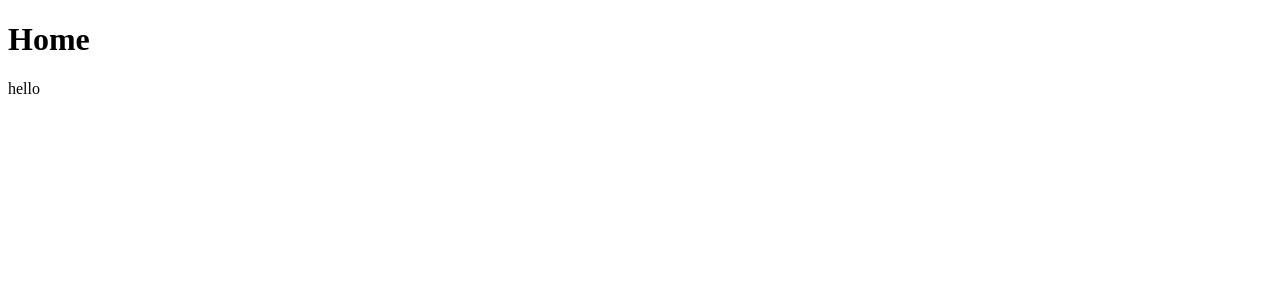
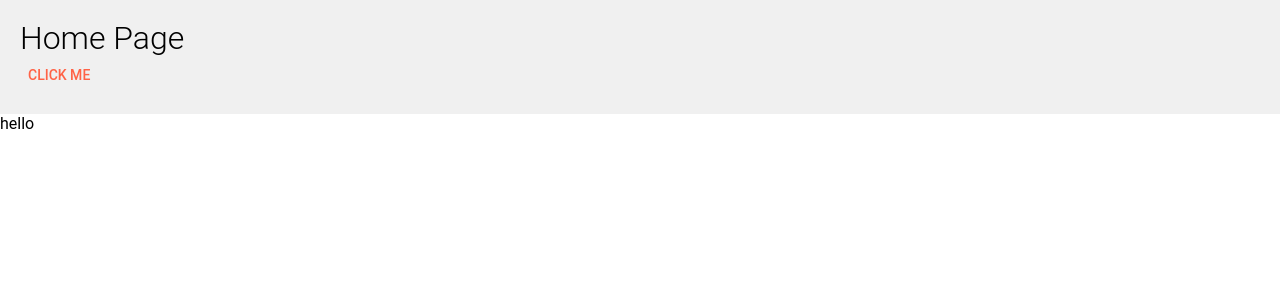
Before and after one commit to inamcode-hub/river_soft_ui, a React (Vite) app: page / in a window 1280 px wide. Shown: the top 300 px of the page. Built offline with nearby package versions, Linux system fonts and the light colour scheme.

Commit message:
material ui added

```diff
--- a/index.html
+++ b/index.html
@@ -2,11 +2,9 @@
 <html lang="en">
   <head>
     <meta charset="UTF-8" />
-    <link rel="icon" type="image/svg+xml" href="/vite.svg" />
-    <meta name="viewport" content="width=device-width, initial-scale=1.0" />
-    <title>
-      River Soft
-    </title>
+    <meta name="viewport" content="initial-scale=1, width=device-width" />
+
+    <title>River Soft</title>
   </head>
   <body>
     <div id="root"></div>
--- a/package.json
+++ b/package.json
@@ -10,12 +10,18 @@
     "preview": "vite preview"
   },
   "dependencies": {
+    "@emotion/react": "^11.11.4",
+    "@emotion/styled": "^11.11.5",
+    "@mui/icons-material": "^5.15.16",
+    "@mui/material": "^5.15.16",
+    "@mui/system": "^5.15.15",
     "@reduxjs/toolkit": "^2.2.3",
     "@stripe/react-stripe-js": "^2.7.0",
     "@stripe/stripe-js": "^3.3.0",
     "axios": "^1.6.8",
     "react": "^18.2.0",
     "react-dom": "^18.2.0",
+    "react-icons": "^5.2.0",
     "react-redux": "^9.1.2",
     "react-router-dom": "^6.23.0"
   },
--- /dev/null
+++ b/src/lib/styles/GlobalStyles.ts
@@ -0,0 +1,13 @@
+// Global reset styles to normalize browser defaults
+export const globalStyles = {
+  '*': {
+    margin: 0,
+    padding: 0,
+    boxSizing: 'border-box',
+  },
+  body: {
+    fontFamily: 'Roboto, Arial, sans-serif',
+    fontSize: '16px',
+    // Add more global styles as needed
+  },
+};
--- /dev/null
+++ b/src/lib/styles/theme.ts
@@ -0,0 +1,32 @@
+// Import necessary modules
+import { createTheme } from '@mui/material/styles';
+
+// Define a custom theme
+const theme = createTheme({
+  palette: {
+    primary: {
+      main: '#FF6347', // Tomato color
+    },
+    secondary: {
+      main: '#4CAF50', // Green color
+    },
+  },
+  typography: {
+    fontFamily: 'Roboto, Arial, sans-serif', // Default font family
+    h1: {
+      fontSize: '2rem', // Custom H1 font size
+    },
+  },
+  components: {
+    // Example: Customize MUI Button component styling
+    MuiButton: {
+      styleOverrides: {
+        root: {
+          borderRadius: 20, // Rounded corners for buttons
+        },
+      },
+    },
+  },
+});
+
+export default theme;
--- a/src/main.tsx
+++ b/src/main.tsx
@@ -1,17 +1,23 @@
 // Import necessary modules
 import React from 'react';
 import ReactDOM from 'react-dom/client';
+import { ThemeProvider } from '@mui/material/styles';
+import { GlobalStyles } from '@mui/material'; // Import GlobalStyles from @mui/material
 import { BrowserRouter as Router } from 'react-router-dom';
+import theme from './lib/styles/theme'; // Custom theme
 import Provider from './lib/redux/Provider';
 import RoutesConfig from './RoutesConfig';
+import { globalStyles } from './lib/styles/GlobalStyles'; // Import global styles
 
-// Render the main application wrapped in a router and provider
 ReactDOM.createRoot(document.getElementById('root') as HTMLElement).render(
   <React.StrictMode>
     <Provider>
-      <Router>
-        <RoutesConfig />
-      </Router>
+      <ThemeProvider theme={theme}>
+        <GlobalStyles styles={globalStyles} />  {/* Use global styles */}
+        <Router>
+          <RoutesConfig />
+        </Router>
+      </ThemeProvider>
     </Provider>
   </React.StrictMode>
 );
--- a/src/pages/home/Home.tsx
+++ b/src/pages/home/Home.tsx
@@ -1,11 +1,13 @@
+// Import necessary modules
 import React from 'react';
+import { Button, Box, Typography } from '@mui/material'; // Use Typography for themed text
 
 const Home: React.FC = () => {
   return (
-    <div>
-      <h1>Home</h1>
-
-    </div>
+    <Box sx={{ padding: '20px', backgroundColor: '#f0f0f0' }}>
+      <Typography variant="h1">Home Page</Typography>
+      <Button color="primary">Click Me</Button>
+    </Box>
   );
 };
 
```
Also changed, not shown: 2 other files (tests, documents, lock files or other folders).
